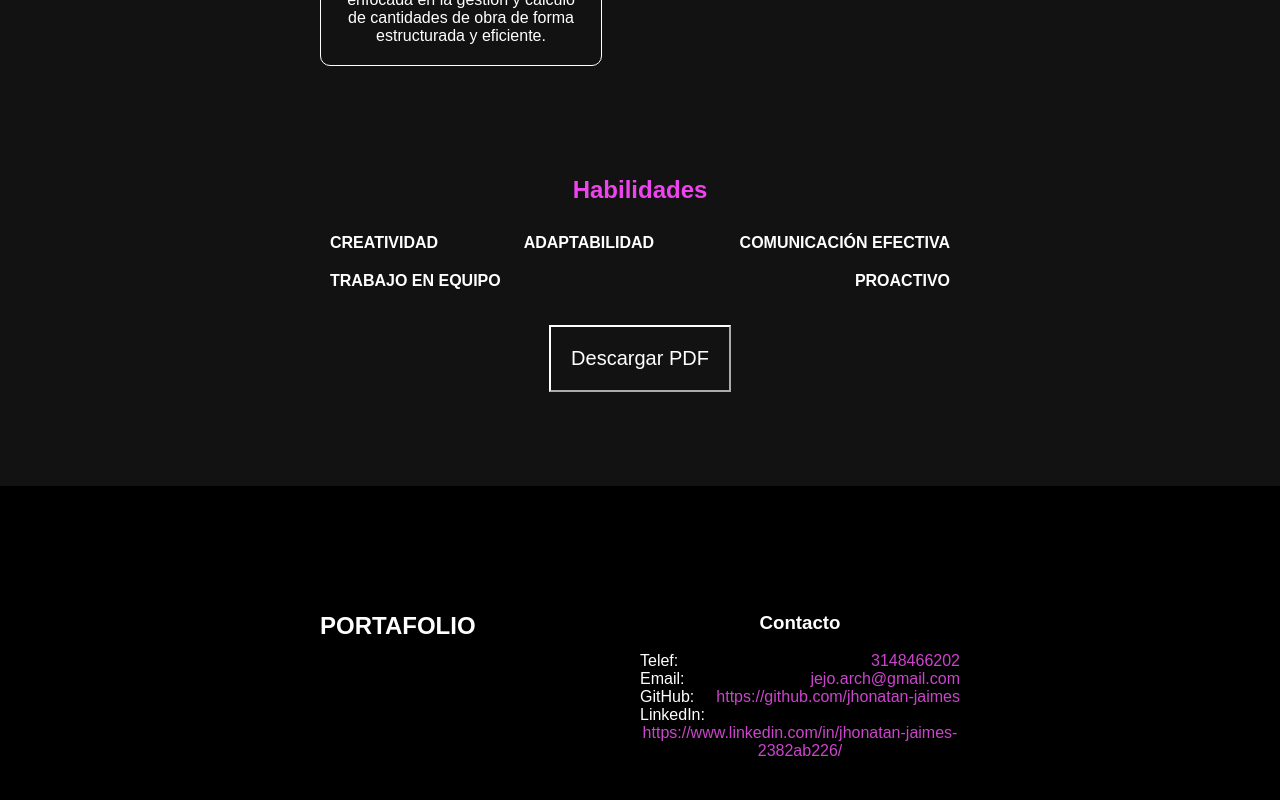
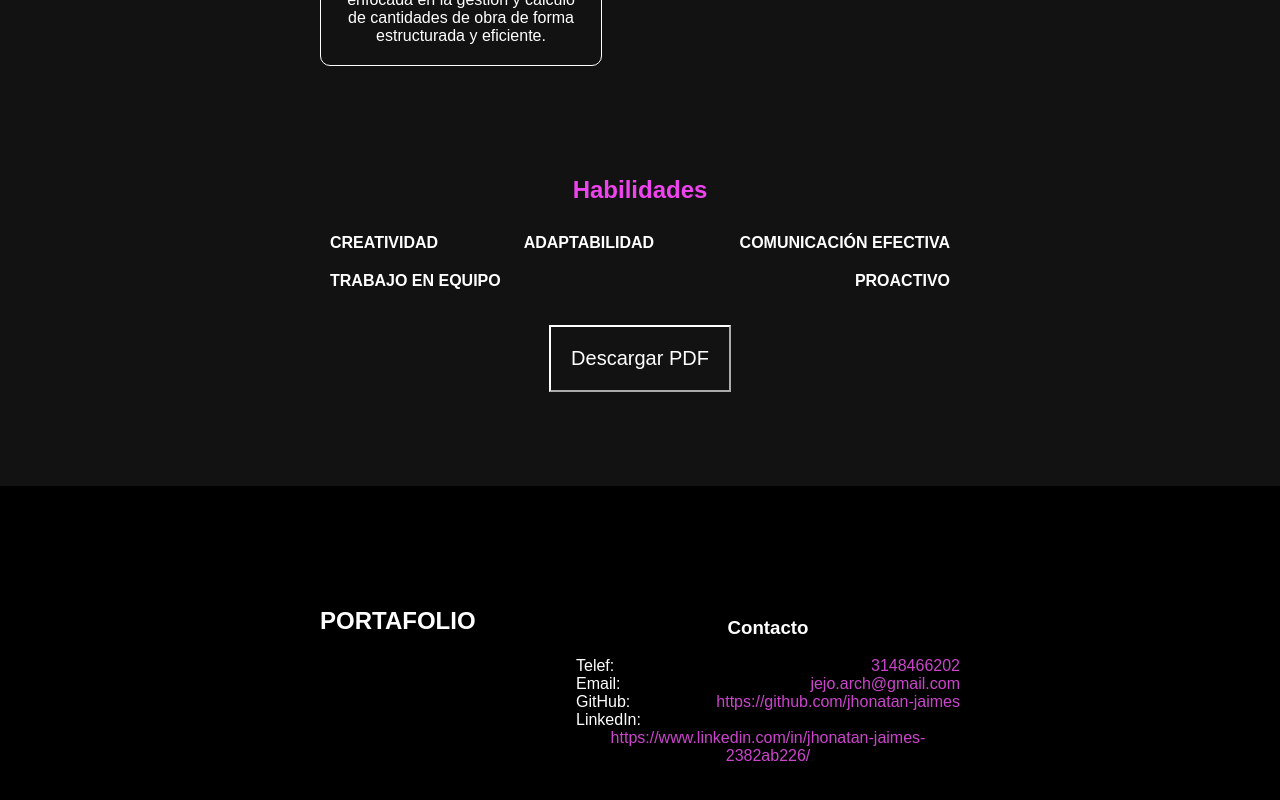
Before and after one commit to jhonatan-jaimes/portafolio-programador, a React (Vite) app: page / in a window 1280 px wide. Shown: the part 2359-3159 px from the top of the page. Built offline with nearby package versions, Linux system fonts and the light colour scheme.

Commit message:
contacto corregido

```diff
--- a/src/assets/components/footer/Footer.module.css
+++ b/src/assets/components/footer/Footer.module.css
@@ -11,13 +11,19 @@
     flex-wrap: wrap;
     margin: auto;
     justify-content: space-between;
-    width: 50vw;
+    width: 50%;
+}
+
+.contContac {
+    margin-top: 10px;
+    width: 60%;
+    text-align: center;
 }
 
 .contactIt{
     text-align: center;
     min-width: 250px;
-    width: 25vw;
+    width: 100%;
     display: flex;
     flex-wrap: wrap;
     justify-content: space-between;
--- a/src/assets/components/footer/FooterComponent.jsx
+++ b/src/assets/components/footer/FooterComponent.jsx
@@ -10,7 +10,7 @@ export const FooterComponent = () => {
                 <div>
                 <h2>PORTAFOLIO</h2>
                 </div>
-                <div>
+                <div className={styles.contContac}>
                     <h3>Contacto</h3> <br />
                     <div className={styles.contactIt}><p>Telef:</p> <p className={styles.link}>3148466202</p> </div>
                     <div className={styles.contactIt}><p>Email: </p> <p className={styles.link}>jejo.arch@gmail.com</p> </div>
```
